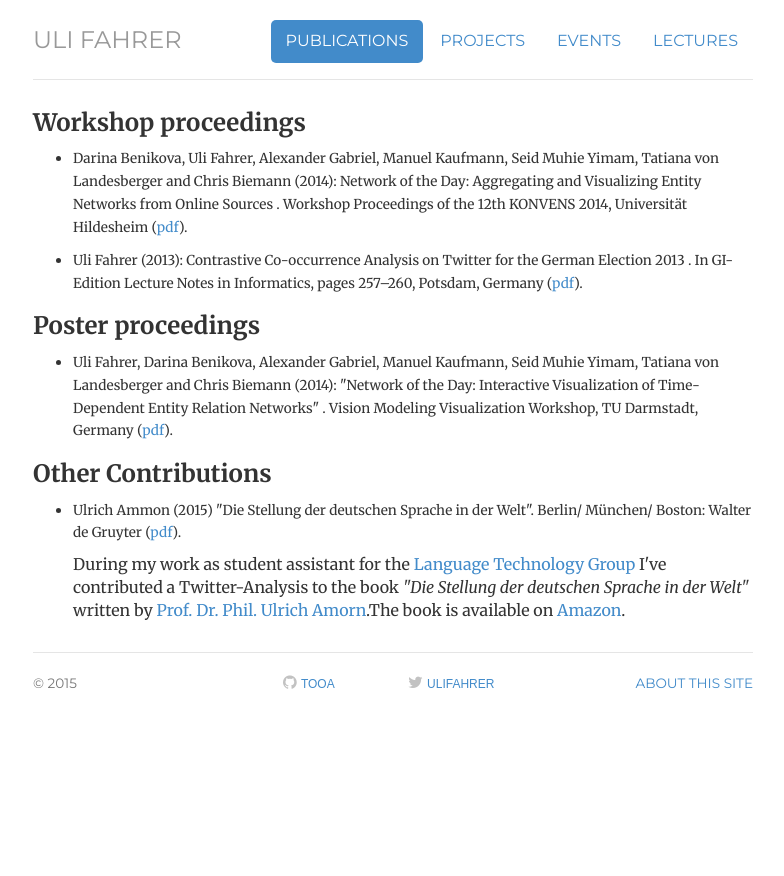
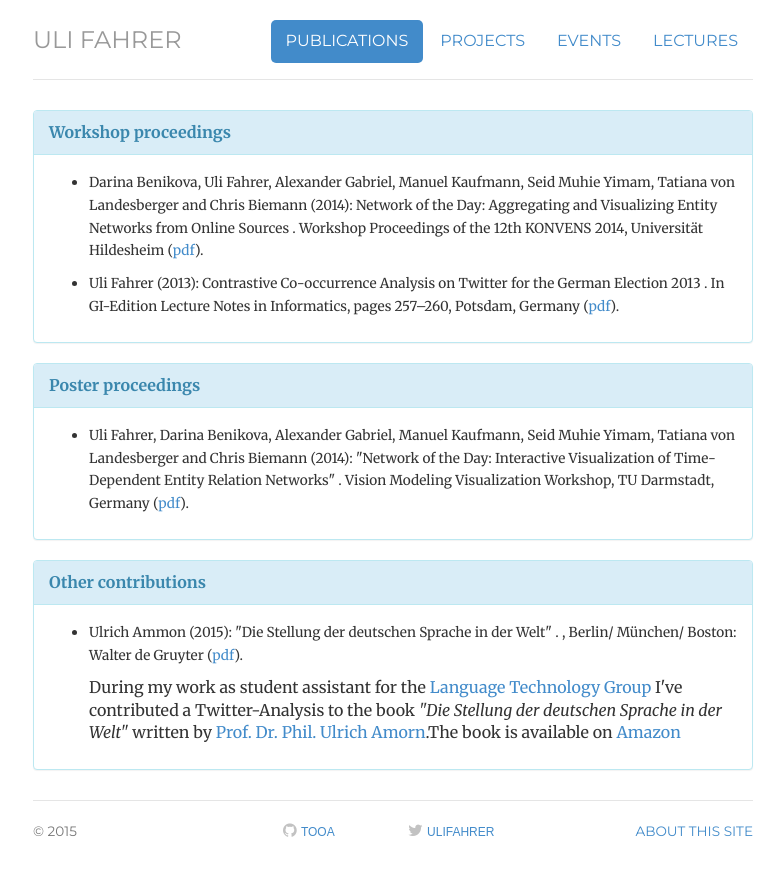
Before and after one commit to Tooa/tooa.github.io, a Jekyll site: the page built from publications/index.html, in a window 1280 px wide. Shown: the top 876 px of the page, without its empty margins (247-1031 px from the left). Built offline with Jekyll 4.4.1, drawn with Linux system fonts in a browser that asks for light colours; nearby versions of some CDN libraries; library files that are not in the unit come from our copies.

Commit message:
improved publication representation

```diff
--- a/_includes/publication-list.html
+++ b/_includes/publication-list.html
@@ -1,3 +1,6 @@
+<div class="panel panel-info">
+    <div class="panel-heading"><strong>{{ include.headline }}</strong></div>
+    <div class="panel-body">
         <ul>
             {% for publication in include.publications reversed %}
                 {% if publication.type == include.type %}
@@ -10,7 +13,14 @@
                         {% endif %}
                         {{ publication.publisher }} (<a href="{{ publication.url }}">pdf</a>).
                     </small></p>
+                    <p>
+                        {% if publication.meta %}
+                            {{ publication.meta }}
+                        {% endif %}
+                    </p>
                 </li>
                 {% endif %}
             {% endfor %}
         </ul>
+    </div>
+</div>
--- a/publications/index.html
+++ b/publications/index.html
@@ -7,24 +7,10 @@ permalink: /publications/
 ---
 <div class="publications">
 	{% assign sorted_workshops = (site.data.publications | sort: 'year') %}
-		<h3>Workshop proceedings</h3>
-		{% include publication-list.html publications=sorted_workshops type="workshop" %}
 
-		<h3>Poster proceedings</h3>
-		{% include publication-list.html publications=sorted_workshops type="poster" %}
+	{% include publication-list.html publications=sorted_workshops type="workshop" headline="Workshop proceedings" %}
 
-        <h3>Other Contributions</h3>
-        <ul>
-            <li>
-                <p><small>
-                    Ulrich Ammon (2015) "Die Stellung der deutschen Sprache in der Welt".
-                    Berlin/ München/ Boston: Walter de Gruyter (<a href="http://www.goo.gl/FEkfB4">pdf</a>).
-                </small></p>
-                <p>During my work as student assistant for the <a href="lt.tu-darmstadt.de/de/lt-home/">Language Technology Group</a>
-                I've contributed a Twitter-Analysis to the book <i>"Die Stellung der deutschen Sprache in der Welt"</i>
-                written by <a href="http://www.ulrichammon.de/">Prof. Dr. Phil. Ulrich Amorn</a>.The book is available on <a href="goo.gl/2Y3eCN">Amazon</a>.
-                </p>
-            </li>
-        </ul>
+	{% include publication-list.html publications=sorted_workshops type="poster" headline="Poster proceedings" %}
 
+    {% include publication-list.html publications=sorted_workshops type="book" headline="Other contributions" %}
 </div> <!-- .publications -->
```
Also changed, not shown: _data/publications.yml (+13 -0 lines). Lines whose indentation alone changed are shown as unchanged.
